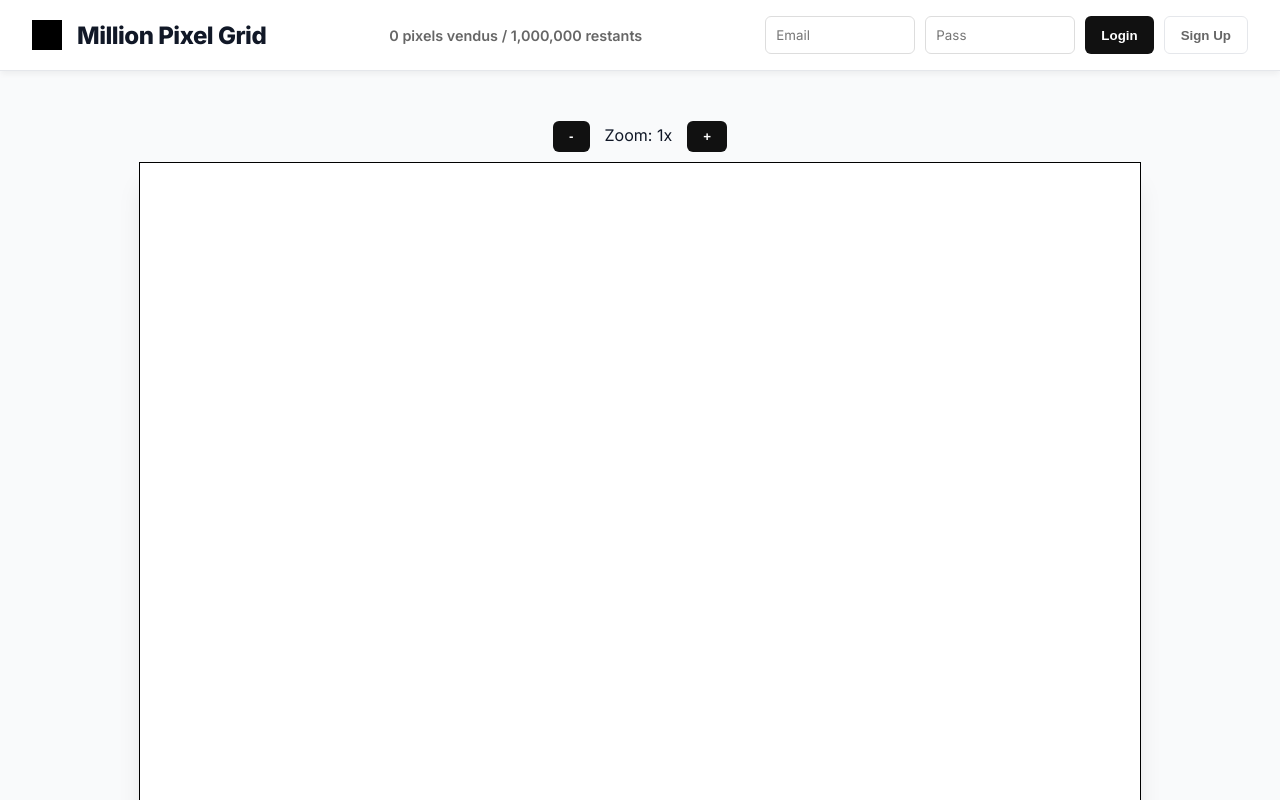
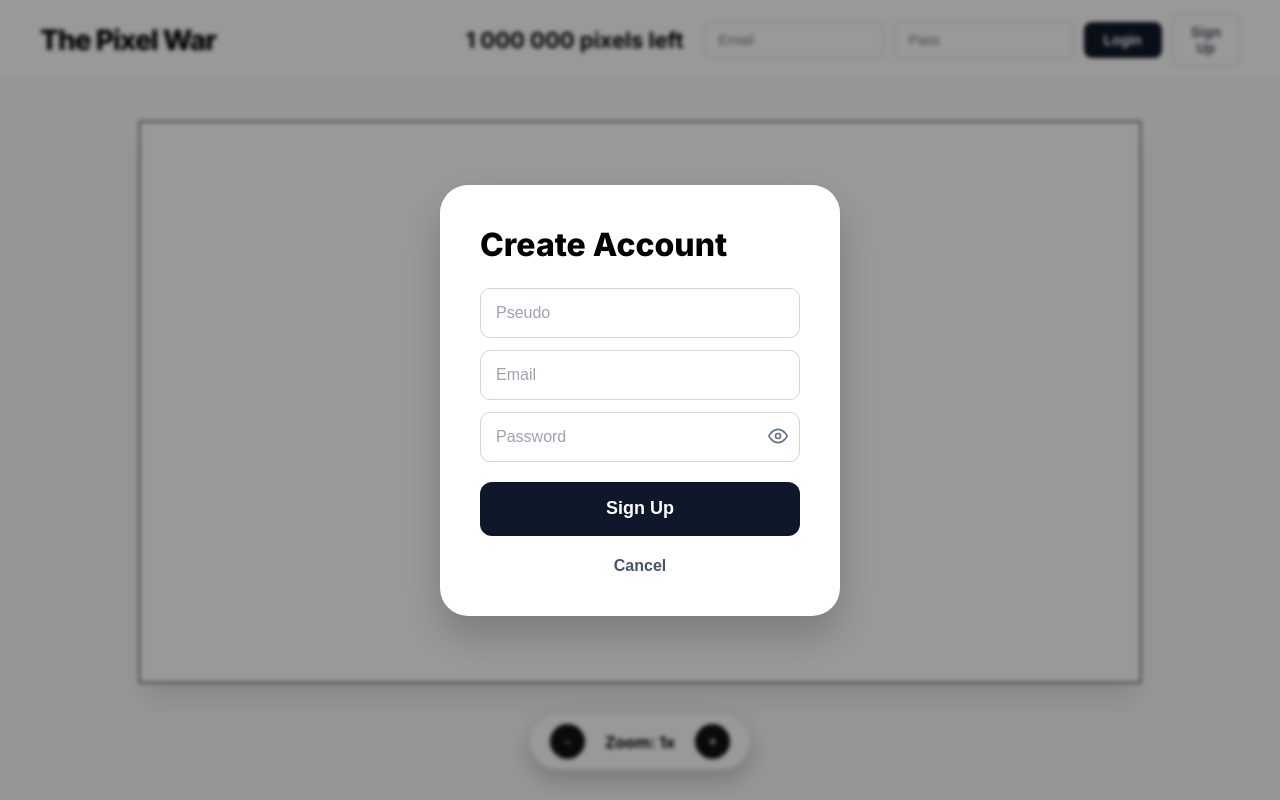
Before and after one commit to u8492529422-web/ThePixelWar, a React (Vite) app: page / in a window 1280 px wide. Both pictures are taken after a click on the button "Sign Up". Shown: the top 800 px of the page. Built offline with nearby package versions, Linux system fonts and the light colour scheme; no server answers; the database is empty.

Commit message:
Mise à jour du site

```diff
--- a/src/App.jsx
+++ b/src/App.jsx
@@ -3,210 +3,233 @@ import { supabase } from './supabaseClient'
 
 // --- CONFIGURATION ---
 const GRID_SIZE = 1000;
-const PIXEL_RENDER_SIZE = 1; // Changé à 1 pour faire du 1000x1000 réel
-
-const STRIPE_LINK = "https://buy.stripe.com/test_9B614mdAidvn44o6trb7y00";
+const LINK_SINGLE = "https://buy.stripe.com/test_9B614mdAidvn44o6trb7y00";
+const LINK_BATCH = "https://buy.stripe.com/test_eVqdR8fIq8b36cw197b7y01";
 
 function App() {
   const canvasRef = useRef(null);
   const [pixels, setPixels] = useState([]);
   const [session, setSession] = useState(null);
-  const [selectedPixel, setSelectedPixel] = useState(null);
-  const [pixelsSold, setPixelsSold] = useState(0);
-  const [zoom, setZoom] = useState(1); // Ajout du zoom
+  const [zoom, setZoom] = useState(1);
 
-  // Formulaire
-  const [email, setEmail] = useState('');
-  const [password, setPassword] = useState('');
+  // États Header (Login)
+  const [loginEmail, setLoginEmail] = useState('');
+  const [loginPass, setLoginPass] = useState('');
+
+  // États Sign Up Modal
+  const [showSignUp, setShowSignUp] = useState(false);
+  const [showPassword, setShowPassword] = useState(false); // L'oeil du mot de passe
+  const [pseudo, setPseudo] = useState('');
+  const [signEmail, setSignEmail] = useState('');
+  const [signPass, setSignPass] = useState('');
+  const [signError, setSignError] = useState('');
+
+  // États Grille & Achat
+  const [selectedBatch, setSelectedBatch] = useState([]);
+  const [isSelectingBatch, setIsSelectingBatch] = useState(false);
+  const [showPixelModal, setShowPixelModal] = useState(false);
   const [newColor, setNewColor] = useState('#000000');
   const [newLink, setNewLink] = useState('https://');
 
   useEffect(() => {
     supabase.auth.getSession().then(({ data: { session } }) => setSession(session));
-    const { data: { subscription } } = supabase.auth.onAuthStateChange((_event, session) => setSession(session));
-    return () => subscription.unsubscribe();
-  }, []);
-
-  useEffect(() => {
+    supabase.auth.onAuthStateChange((_event, session) => setSession(session));
     fetchPixels();
   }, []);
 
   const fetchPixels = async () => {
+    try {
         const { data, error } = await supabase.from('pixels').select('*');
-    if (!error) {
-      setPixels(data);
-      setPixelsSold(data.length);
-      drawGrid(data);
+        if (error) throw error;
+        if (data) setPixels(data);
+    } catch (err) {
+        console.error("Error fetching pixels:", err.message);
     }
   };
 
-  const drawGrid = (pixelsData) => {
+  // --- DESSIN DE LA GRILLE ---
+  useEffect(() => {
     const canvas = canvasRef.current;
     if (!canvas) return;
     const ctx = canvas.getContext('2d');
-
-    ctx.fillStyle = '#ffffff';
+    ctx.fillStyle = "#FFFFFF";
     ctx.fillRect(0, 0, GRID_SIZE, GRID_SIZE);
 
-    pixelsData.forEach(p => {
+    pixels.forEach(p => {
       ctx.fillStyle = p.color;
       ctx.fillRect(p.x, p.y, 1, 1);
     });
-  };
 
+    ctx.fillStyle = "#2563eb"; // Couleur de sélection bleue
+    selectedBatch.forEach(p => { ctx.fillRect(p.x, p.y, 1, 1); });
+  }, [pixels, selectedBatch, zoom]);
+
+  // --- LOGIQUE DE CLIC ---
   const handleCanvasClick = (e) => {
-    const canvas = canvasRef.current;
-    const rect = canvas.getBoundingClientRect();
-
-    // Calcul prenant en compte le zoom
+    const rect = canvasRef.current.getBoundingClientRect();
     const x = Math.floor((e.clientX - rect.left) / zoom);
     const y = Math.floor((e.clientY - rect.top) / zoom);
 
-    const existingPixel = pixels.find(p => p.x === x && p.y === y);
+    const existing = pixels.find(p => p.x === x && p.y === y);
+    if (existing) {
+      if (!isSelectingBatch) window.open(existing.url, '_blank');
+      return;
+    }
 
-    if (existingPixel) {
-      if (existingPixel.url && !e.altKey) {
-        window.open(existingPixel.url, '_blank');
-      }
-      setSelectedPixel({ ...existingPixel, status: 'owned' });
-      if (session && existingPixel.owner_id === session.user.id) {
-         setNewColor(existingPixel.color);
-         setNewLink(existingPixel.url || '');
+    if (isSelectingBatch) {
+      if (selectedBatch.find(p => p.x === x && p.y === y)) {
+        const next = selectedBatch.filter(p => !(p.x === x && p.y === y));
+        setSelectedBatch(next);
+      } else if (selectedBatch.length < 10) {
+        setSelectedBatch([...selectedBatch, { x, y }]);
       }
     } else {
-      setSelectedPixel({ x, y, status: 'free' });
+      setSelectedBatch([{ x, y }]);
+      setShowPixelModal(true);
     }
   };
 
+  // --- ACTIONS AUTH ---
   const handleLogin = async () => {
-    const { error } = await supabase.auth.signInWithPassword({ email, password });
-    if (error) alert(error.message);
+    const { error } = await supabase.auth.signInWithPassword({ email: loginEmail, password: loginPass });
+    if (error) alert("Login error: " + error.message);
   };
 
-  const handleSignUp = async () => {
-    const { error } = await supabase.auth.signUp({ email, password });
-    if (error) alert(error.message);
-    else alert("Compte créé !");
+  const handleSignUpSubmit = async (e) => {
+    e.preventDefault();
+    setSignError('');
+    if (signPass.length < 6) {
+      setSignError("Password must be at least 6 characters");
+      return;
+    }
+    const { error } = await supabase.auth.signUp({
+      email: signEmail, password: signPass,
+      options: { data: { pseudo: pseudo } }
+    });
+    if (error) setSignError(error.message);
+    else {
+        alert("Account created! Please check your email to confirm.");
+        setShowSignUp(false);
+    }
   };
 
-  const handlePreOrder = async () => {
-    if (!session) return alert("Veuillez vous connecter ou créer un compte.");
-    const { error } = await supabase.from('pixels').insert({
-        x: selectedPixel.x,
-        y: selectedPixel.y,
-        owner_id: session.user.id,
-        color: newColor,
-        url: newLink
-    });
-    if (error) alert("Erreur ou pixel déjà pris : " + error.message);
-    else window.location.href = STRIPE_LINK;
-  };
-
-  const handleUpdate = async () => {
-      const { error } = await supabase.from('pixels').update({
-          color: newColor,
-          url: newLink
-      }).eq('id', selectedPixel.id);
-      if (!error) {
-          alert("Pixel mis à jour !");
-          fetchPixels();
-          setSelectedPixel(null);
-      }
+  const handleBuy = async () => {
+    if (!session) return alert("Please log in first.");
+    const pixelsToInsert = selectedBatch.map(p => ({
+      x: p.x, y: p.y, owner_id: session.user.id, color: newColor, url: newLink
+    }));
+    const { error } = await supabase.from('pixels').insert(pixelsToInsert);
+    if (error) alert("Purchase error: " + error.message);
+    else window.location.href = selectedBatch.length === 10 ? LINK_BATCH : LINK_SINGLE;
   };
 
   return (
     <div>
+      {/* HEADER EXACT À L'IMAGE */}
       <header>
-        <div style={{display:'flex', alignItems:'center', gap: '15px'}}>
-            <div style={{width: 30, height: 30, background: 'black'}}></div>
-            <h1>Million Pixel Grid</h1>
+        <div className="nav-left">The Pixel War</div>
+
+        <div className="nav-center">
+          {(1000000 - pixels.length).toLocaleString().replace(/,/g, ' ')} pixels left
         </div>
 
-        <div className="stats">
-            {pixelsSold.toLocaleString()} pixels vendus / { (1000000 - pixelsSold).toLocaleString() } restants
-        </div>
-
-        <div>
+        <div className="nav-right">
           {!session ? (
-              <div style={{display:'flex', gap: 10}}>
-                <input style={{width: 150, margin:0}} placeholder="Email" onChange={e => setEmail(e.target.value)} />
-                <input style={{width: 150, margin:0}} type="password" placeholder="Pass" onChange={e => setPassword(e.target.value)} />
-                <button onClick={handleLogin}>Login</button>
-                <button className="secondary" onClick={handleSignUp}>Sign Up</button>
-              </div>
+            <>
+              <input className="nav-input" placeholder="Email" onChange={e => setLoginEmail(e.target.value)} />
+              <input className="nav-input" type="password" placeholder="Pass" onChange={e => setLoginPass(e.target.value)} />
+              <button className="btn-login" onClick={handleLogin}>Login</button>
+              <button className="btn-signup-nav" onClick={() => setShowSignUp(true)}>Sign Up</button>
+            </>
           ) : (
-              <div style={{display:'flex', alignItems:'center', gap: 10}}>
-                <span style={{fontSize: 14}}>Compte : {session.user.email}</span>
-                <button className="secondary" onClick={() => supabase.auth.signOut()}>Logout</button>
+            <div style={{display:'flex', alignItems:'center', gap:15}}>
+                <span style={{fontSize:14, fontWeight:600}}>{session.user.email}</span>
+                <button className="btn-login" onClick={() => supabase.auth.signOut()}>Logout</button>
             </div>
           )}
         </div>
       </header>
 
       <main>
-        {/* Contrôles de zoom */}
-        <div style={{margin: '10px 0'}}>
-            <button onClick={() => setZoom(Math.max(1, zoom - 1))}>-</button>
-            <span style={{margin: '0 15px'}}>Zoom: {zoom}x</span>
-            <button onClick={() => setZoom(zoom + 1)}>+</button>
+        {/* INDICATEUR PACK 10 */}
+        {isSelectingBatch && (
+          <div style={{position:'fixed', top:100, background:'#000', color:'#fff', padding:'10px 20px', borderRadius:8, zIndex:200}}>
+            Selection: {selectedBatch.length} / 10 |
+            <button onClick={() => {setIsSelectingBatch(false); setShowPixelModal(true)}} style={{marginLeft:10, cursor:'pointer'}}>Confirm</button>
           </div>
+        )}
 
-        <div className="canvas-container" style={{overflow: 'auto', maxWidth: '100%', border: '1px solid #000'}}>
+        <div className="canvas-container">
           <canvas
-                ref={canvasRef}
-                width={GRID_SIZE}
-                height={GRID_SIZE}
+            ref={canvasRef} width={GRID_SIZE} height={GRID_SIZE}
             onClick={handleCanvasClick}
-                style={{
-                    cursor: 'pointer',
-                    width: GRID_SIZE * zoom,
-                    height: GRID_SIZE * zoom,
-                    imageRendering: 'pixelated'
-                }}
+            style={{ width: GRID_SIZE * zoom, height: GRID_SIZE * zoom }}
           />
         </div>
 
-        {selectedPixel && (
-            <>
-            <div className="modal-overlay" onClick={() => setSelectedPixel(null)}></div>
-            <div className="pixel-modal">
-                <div style={{display:'flex', justifyContent:'space-between', marginBottom: 20}}>
-                    <h3>Pixel Coords: {selectedPixel.x}, {selectedPixel.y}</h3>
-                    <button className="secondary" onClick={() => setSelectedPixel(null)}>✕</button>
+        {/* ZOOM FLOTTANT */}
+        <div className="floating-controls">
+          <button onClick={() => setZoom(Math.max(1, zoom - 1))}>-</button>
+          <span style={{fontWeight:700}}>Zoom: {zoom}x</span>
+          <button onClick={() => setZoom(Math.min(20, zoom + 1))}>+</button>
         </div>
 
-                {selectedPixel.status === 'free' ? (
-                    <div>
-                        <p style={{color: '#666', marginBottom: 20}}>Ce pixel est disponible pour <strong>1.00 $</strong>.</p>
-                        {session ? (
-                            <>
-                                <label>Choisissez une couleur</label>
-                                <input type="color" value={newColor} onChange={e => setNewColor(e.target.value)} style={{height: 50, padding: 2}} />
-                                <label>Lien de redirection (http://...)</label>
-                                <input type="text" value={newLink} onChange={e => setNewLink(e.target.value)} placeholder="Votre site web" />
-                                <button onClick={handlePreOrder} style={{width: '100%', padding: 15, fontSize: 16}}>💳 Payer et Réserver</button>
-                            </>
+        {/* MODALE SIGN UP (IMAGE MATCH + OEIL) */}
+        {showSignUp && (
+          <div className="modal-overlay" onClick={() => setShowSignUp(false)}>
+            <div className="signup-card" onClick={e => e.stopPropagation()}>
+              <h2>Create Account</h2>
+              <form onSubmit={handleSignUpSubmit}>
+                <input placeholder="Pseudo" required onChange={e => setPseudo(e.target.value)} />
+                <input type="email" placeholder="Email" required onChange={e => setSignEmail(e.target.value)} />
+
+                {/* CHAMP PASSWORD AVEC OEIL */}
+                <div className="password-wrapper">
+                  <input
+                    type={showPassword ? "text" : "password"}
+                    placeholder="Password"
+                    required
+                    onChange={e => setSignPass(e.target.value)}
+                  />
+                  <button type="button" className="eye-btn" onClick={() => setShowPassword(!showPassword)}>
+                    {showPassword ? (
+                        <svg xmlns="http://www.w3.org/2000/svg" width="20" height="20" viewBox="0 0 24 24" fill="none" stroke="currentColor" strokeWidth="2" strokeLinecap="round" strokeLinejoin="round"><path d="M17.94 17.94A10.07 10.07 0 0 1 12 20c-7 0-11-8-11-8a18.45 18.45 0 0 1 5.06-5.94M9.9 4.24A9.12 9.12 0 0 1 12 4c7 0 11 8 11 8a18.5 18.5 0 0 1-2.16 3.19m-6.72-1.07a3 3 0 1 1-4.24-4.24"></path><line x1="1" y1="1" x2="23" y2="23"></line></svg>
                     ) : (
-                            <p>Connectez-vous pour acheter ce pixel.</p>
+                        <svg xmlns="http://www.w3.org/2000/svg" width="20" height="20" viewBox="0 0 24 24" fill="none" stroke="currentColor" strokeWidth="2" strokeLinecap="round" strokeLinejoin="round"><path d="M1 12s4-8 11-8 11 8 11 8-4 8-11 8-11-8-11-8z"></path><circle cx="12" cy="12" r="3"></circle></svg>
+                    )}
+                  </button>
+                </div>
+
+                {signError && <div className="error-text" style={{color:'red', fontSize:14, marginBottom:10}}>{signError}</div>}
+
+                <button type="submit" className="btn-signup-confirm">Sign Up</button>
+                <button type="button" className="btn-cancel" onClick={() => setShowSignUp(false)}>Cancel</button>
+              </form>
+            </div>
+          </div>
+        )}
+
+        {/* MODALE ACHAT PIXEL */}
+        {showPixelModal && (
+          <div className="modal-overlay" onClick={() => setShowPixelModal(false)}>
+            <div className="signup-card" onClick={e => e.stopPropagation()}>
+              <h2>{selectedBatch.length === 10 ? "Pack 10 Pixels" : "Buy Pixel"}</h2>
+              <label style={{fontSize:12, fontWeight:700}}>COLOR</label>
+              <input type="color" value={newColor} onChange={e => setNewColor(e.target.value)} style={{height:50, padding:5, marginBottom:15}} />
+              <label style={{fontSize:12, fontWeight:700}}>LINK (URL)</label>
+              <input placeholder="https://your-site.com" value={newLink} onChange={e => setNewLink(e.target.value)} />
+
+              <button className="btn-signup-confirm" onClick={handleBuy}>
+                Pay {selectedBatch.length === 10 ? "6.50$" : "1.00$"}
+              </button>
+
+              {selectedBatch.length === 1 && (
+                <button className="btn-cancel" style={{color:'#2563eb'}} onClick={() => {setShowPixelModal(false); setIsSelectingBatch(true);}}>
+                    🚀 Get 10 pixels for 6.50$
+                </button>
               )}
             </div>
-                ) : (
-                    <div>
-                        <p><strong>Propriétaire :</strong> Membre vérifié</p>
-                        <a href={selectedPixel.url} target="_blank" style={{display:'block', padding: 10, background: '#f0f9ff', color: '#0284c7', borderRadius: 6, textAlign:'center'}}>Visiter le lien ➜</a>
-                        {session && session.user.id === selectedPixel.owner_id && (
-                            <div style={{marginTop: 20, borderTop: '1px solid #eee', paddingTop: 20}}>
-                                <label>Modifier la couleur</label>
-                                <input type="color" value={newColor} onChange={e => setNewColor(e.target.value)} />
-                                <label>Modifier le lien</label>
-                                <input type="text" value={newLink} onChange={e => setNewLink(e.target.value)} />
-                                <button onClick={handleUpdate}>Sauvegarder</button>
           </div>
-                        )}
-                    </div>
-                )}
-            </div>
-            </>
         )}
       </main>
     </div>
--- a/src/index.css
+++ b/src/index.css
@@ -1,126 +1,235 @@
-@import url('https://fonts.googleapis.com/css2?family=Inter:wght@400;600;800&display=swap');
+@import url('https://fonts.googleapis.com/css2?family=Inter:wght@400;700;800&display=swap');
 
-:root {
-  --primary: #2563eb;
-  --bg: #ffffff;
-  --text: #111827;
-  --border: #e5e7eb;
+body {
+  margin: 0;
+  font-family: 'Inter', sans-serif;
+  background-color: #f9fafb;
 }
 
-body {
-  font-family: 'Inter', sans-serif;
-  margin: 0;
-  background-color: var(--bg);
-  color: var(--text);
-  -webkit-font-smoothing: antialiased;
+/* HEADER - STRUCTURE EN 3 COLONNES POUR ÉVITER LE CHEVAUCHEMENT */
+header {
+  height: 80px;
+  display: grid;
+  grid-template-columns: 1fr auto 1fr; /* Gauche, Milieu, Droite */
+  align-items: center;
+  padding: 0 40px;
+  border-bottom: 1px solid #e5e7eb;
+  position: sticky;
+  top: 0;
+  background: white;
+  z-index: 100;
 }
 
-header {
-  position: sticky;
-  top: 0;
-  background: rgba(255, 255, 255, 0.9);
-  backdrop-filter: blur(8px);
-  border-bottom: 1px solid var(--border);
-  padding: 1rem 2rem;
-  display: flex;
-  justify-content: space-between;
-  align-items: center;
-  z-index: 10;
-  box-shadow: 0 4px 6px -1px rgba(0, 0, 0, 0.05);
+.nav-left {
+  font-size: 28px;
+  font-weight: 800;
+  letter-spacing: -1px;
 }
 
-h1 {
-  font-size: 1.5rem;
-  font-weight: 800;
-  margin: 0;
-  letter-spacing: -0.5px;
+.nav-center {
+  font-size: 22px;
+  font-weight: 700;
+  color: #000;
+  white-space: nowrap;
+  padding: 0 20px;
 }
 
-.stats {
-  font-size: 0.9rem;
-  color: #666;
-  font-weight: 600;
+.nav-right {
+  display: flex;
+  justify-content: flex-end;
+  align-items: center;
+  gap: 10px;
 }
 
+.nav-input {
+  border: 1px solid #d1d5db;
+  border-radius: 8px;
+  padding: 10px 14px;
+  font-size: 14px;
+  width: 150px;
+  outline: none;
+}
+
+.btn-login {
+  background-color: #111827;
+  color: white;
+  border: none;
+  padding: 10px 20px;
+  border-radius: 8px;
+  font-weight: 700;
+  font-size: 14px;
+  cursor: pointer;
+}
+
+.btn-signup-nav {
+  background-color: white;
+  color: #4b5563;
+  border: 1px solid #d1d5db;
+  padding: 10px 18px;
+  border-radius: 8px;
+  font-weight: 700;
+  font-size: 14px;
+  cursor: pointer;
+}
+
+/* GRILLE ET CANVAS */
 main {
-  padding: 40px 20px;
   display: flex;
   flex-direction: column;
   align-items: center;
-  background-color: #f9fafb;
+  padding: 40px 20px 120px 20px;
 }
 
 .canvas-container {
   background: white;
-  box-shadow: 0 20px 25px -5px rgba(0, 0, 0, 0.1), 0 10px 10px -5px rgba(0, 0, 0, 0.04);
+  box-shadow: 0 20px 25px -5px rgba(0, 0, 0, 0.1);
+  border: 1px solid #000;
+  overflow: auto;
+  max-width: 95vw;
+  max-height: 70vh;
 }
 
-canvas { display: block; }
+canvas {
+  display: block;
+  image-rendering: pixelated;
+}
 
-button {
-  background-color: #111;
+/* ZOOM FLOTTANT */
+.floating-controls {
+  position: fixed;
+  bottom: 30px;
+  background: white;
+  padding: 10px 20px;
+  border-radius: 50px;
+  display: flex;
+  align-items: center;
+  gap: 20px;
+  box-shadow: 0 10px 25px rgba(0,0,0,0.2);
+  z-index: 200;
+  border: 1px solid #e5e7eb;
+}
+
+.floating-controls button {
+  background: #111;
   color: white;
   border: none;
-  padding: 8px 16px;
-  border-radius: 6px;
-  font-weight: 600;
+  width: 35px;
+  height: 35px;
+  border-radius: 50%;
   cursor: pointer;
-  transition: all 0.2s;
+  font-weight: bold;
 }
 
-button:hover { background-color: #333; }
-
-button.secondary {
-  background-color: transparent;
-  color: #666;
-  border: 1px solid var(--border);
+/* MODALES */
+/* Overlay pour centrer la modale */
+.modal-overlay {
+  position: fixed;
+  top: 0; left: 0; right: 0; bottom: 0;
+  background: rgba(0, 0, 0, 0.4);
+  backdrop-filter: blur(2px);
+  display: flex;
+  align-items: center;
+  justify-content: center;
+  z-index: 2000;
 }
 
-button.secondary:hover {
-  background-color: #f3f4f6;
-  color: #111;
+/* La carte blanche (Modale) */
+.signup-card {
+  background: white;
+  width: 100%;
+  max-width: 400px; /* Largeur de la modale */
+  padding: 40px;
+  border-radius: 28px; /* Coins très arrondis comme sur l'image */
+  box-shadow: 0 20px 40px rgba(0, 0, 0, 0.2);
+  display: flex;
+  flex-direction: column;
+  box-sizing: border-box;
 }
 
-.pixel-modal {
-  position: fixed;
-  top: 50%;
-  left: 50%;
-  transform: translate(-50%, -50%);
-  background: white;
-  padding: 30px;
-  border-radius: 16px;
-  box-shadow: 0 25px 50px -12px rgba(0, 0, 0, 0.25);
-  width: 90%;
-  max-width: 400px;
-  z-index: 100;
-  border: 1px solid var(--border);
+.signup-card h2 {
+  margin: 0 0 24px 0;
+  font-size: 32px;
+  font-weight: 800;
+  color: #000;
+  text-align: left;
 }
 
-.modal-overlay {
-  position: fixed;
-  top: 0;
-  left: 0;
-  right: 0;
-  bottom: 0;
-  background: rgba(0,0,0,0.3);
-  backdrop-filter: blur(2px);
-  z-index: 99;
+/* Alignement des champs */
+.signup-card input {
+  width: 100%;
+  height: 50px;
+  border: 1px solid #d1d5db;
+  border-radius: 10px;
+  padding: 0 15px;
+  margin-bottom: 12px;
+  font-size: 16px;
+  color: #333;
+  box-sizing: border-box; /* Important pour l'alignement */
+  outline: none;
 }
 
-input {
-  width: 100%;
-  box-sizing: border-box;
-  padding: 10px;
-  margin-bottom: 15px;
-  border: 1px solid #ddd;
-  border-radius: 6px;
-  font-family: inherit;
+.signup-card input::placeholder {
+  color: #9ca3af;
 }
 
-label {
-  display: block;
-  font-size: 0.85rem;
-  font-weight: 600;
-  margin-bottom: 5px;
-  color: #444;
+/* Bouton Sign Up */
+.btn-signup-confirm {
+  width: 100%;
+  height: 54px;
+  background-color: #0f172a; /* Bleu très foncé / Noir */
+  color: white;
+  border: none;
+  border-radius: 12px;
+  font-size: 18px;
+  font-weight: 700;
+  cursor: pointer;
+  margin-top: 8px;
+  transition: background 0.2s;
 }
+
+.btn-signup-confirm:hover {
+  background-color: #1e293b;
+}
+
+/* Bouton Cancel */
+.btn-cancel {
+  background: none;
+  border: none;
+  color: #475569;
+  font-size: 16px;
+  font-weight: 700;
+  margin-top: 20px;
+  cursor: pointer;
+  text-align: center;
+  width: 100%;
+}
+/* Conteneur pour l'input password */
+.password-wrapper {
+  position: relative;
+  width: 100%;
+}
+
+.password-wrapper input {
+  padding-right: 45px; /* On laisse de la place pour l'icône à droite */
+}
+
+/* Bouton de l'œil */
+.eye-btn {
+  position: absolute;
+  right: 12px;
+  top: 40%;
+  transform: translateY(-50%);
+  background: none;
+  border: none;
+  cursor: pointer;
+  padding: 0;
+  display: flex;
+  align-items: center;
+  justify-content: center;
+  color: #64748b; /* Couleur grise */
+  transition: color 0.2s;
+}
+
+.eye-btn:hover {
+  color: #0f172a; /* Devient noir au survol */
+}
```
Lines whose indentation alone changed are shown as unchanged.
